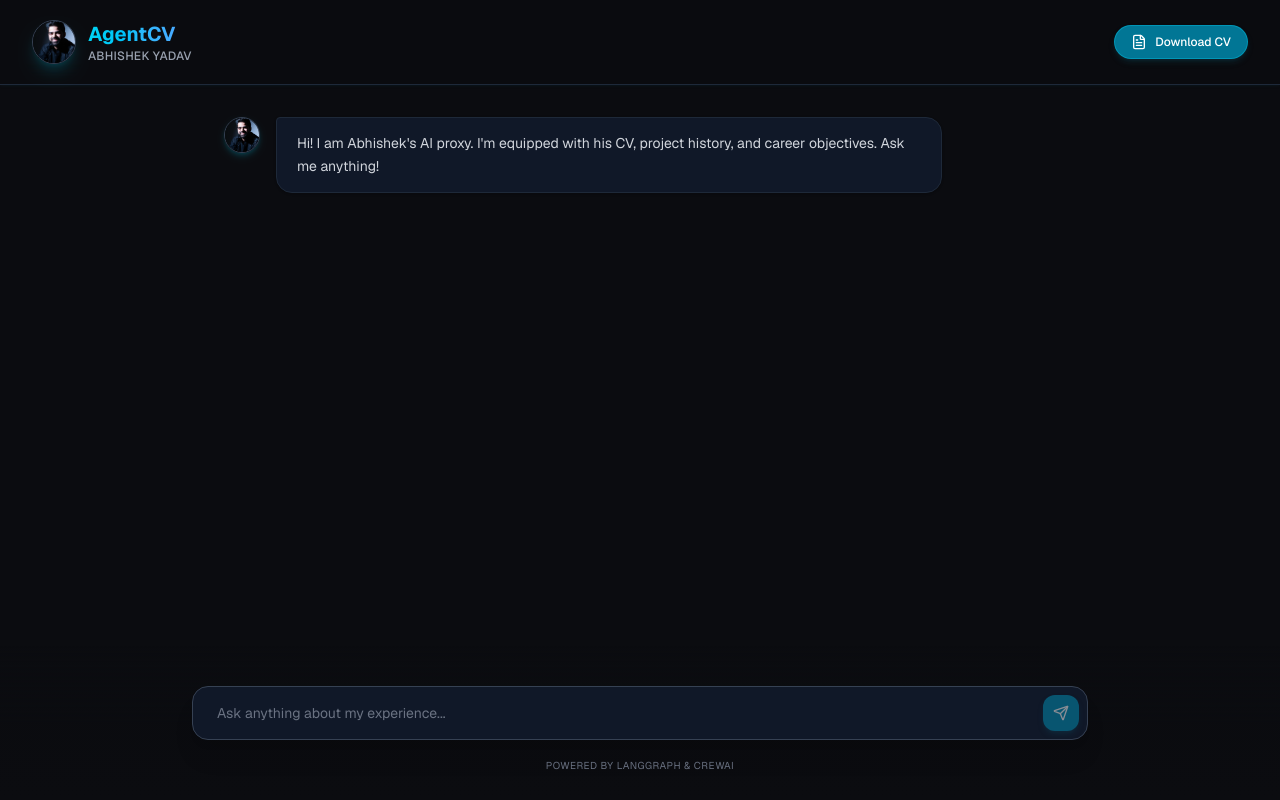
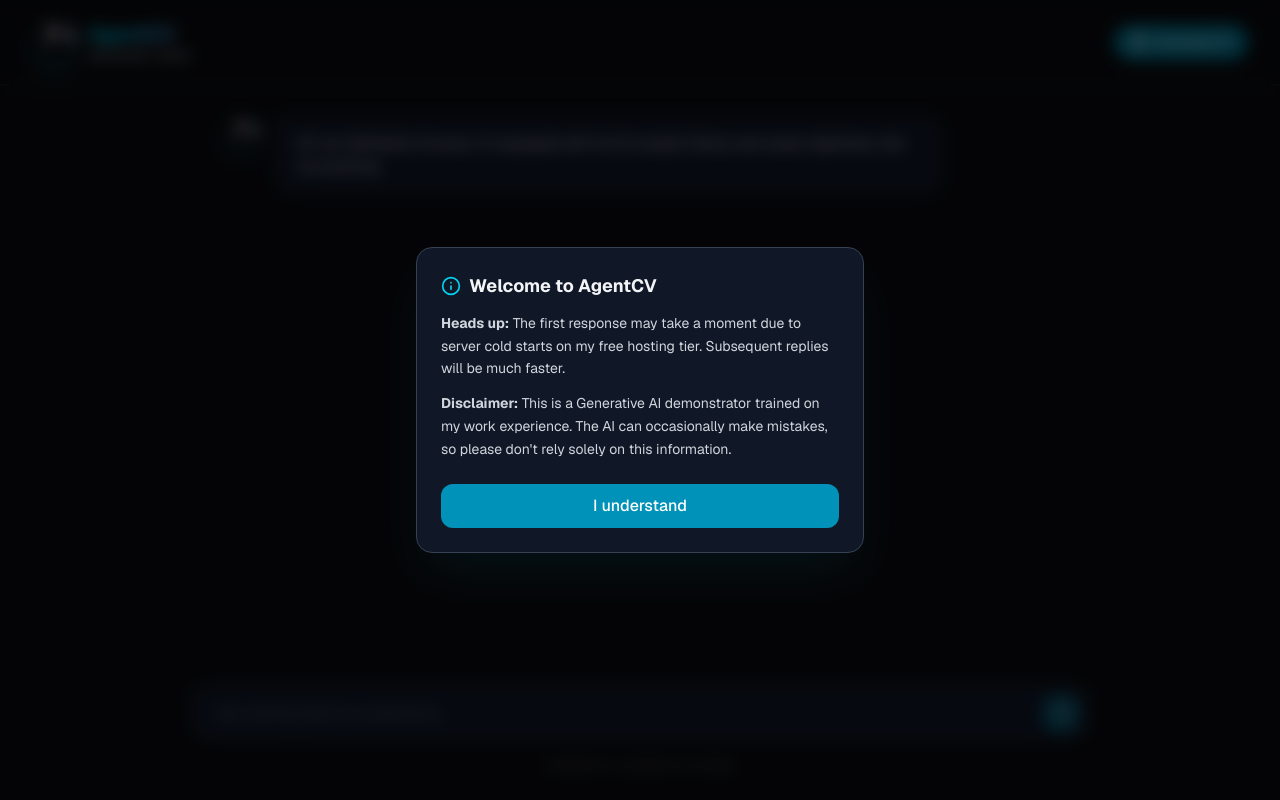
Before and after one commit to abhi-ky-work/agent-cv-GenAi-Agent-web-app, a Next.js app: page / in a window 1280 px wide. Built offline with nearby package versions, Linux system fonts and the light colour scheme.

Commit message:
disclaimer added

```diff
--- a/src/app/page.tsx
+++ b/src/app/page.tsx
@@ -2,7 +2,7 @@
 
 import Image from "next/image";
 import { useState, useRef, useEffect } from "react";
-import { Send, User, Loader2, Briefcase, FileText } from "lucide-react";
+import { Send, User, Loader2, Briefcase, FileText, Info } from "lucide-react";
 
 export default function Home() {
   const [messages, setMessages] = useState<{ role: "user" | "agent"; text: string }[]>([
@@ -10,6 +10,7 @@
   ]);
   const [input, setInput] = useState("");
   const [isLoading, setIsLoading] = useState(false);
+  const [showDisclaimer, setShowDisclaimer] = useState(true);
   const messagesEndRef = useRef<HTMLDivElement>(null);
 
   const scrollToBottom = () => {
@@ -30,7 +31,7 @@
     setIsLoading(true);
 
     try {
-      const backendUrl = process.env.NEXT_PUBLIC_BACKEND_URL || "http://localhost:8000";
+      const backendUrl = process.env.NEXT_PUBLIC_BACKEND_URL;
       const response = await fetch(`${backendUrl}/agent/invoke`, {
         method: "POST",
         headers: { "Content-Type": "application/json" },
@@ -62,6 +63,32 @@
 
   return (
     <div className="flex h-screen flex-col bg-[#0b0c10] text-gray-200 font-sans selection:bg-cyan-500/30">
+
+      {/* Disclaimer Modal */}
+      {showDisclaimer && (
+        <div className="fixed inset-0 z-50 flex items-center justify-center bg-black/60 backdrop-blur-sm p-4">
+          <div className="bg-gray-900 border border-gray-700 p-6 rounded-2xl max-w-md w-full shadow-2xl shadow-cyan-900/20 animate-in fade-in zoom-in duration-300">
+            <h2 className="text-lg font-bold text-gray-100 mb-3 flex items-center gap-2">
+              <Info className="w-5 h-5 text-cyan-400" />
+              Welcome to AgentCV
+            </h2>
+            <div className="text-sm text-gray-300 space-y-3 mb-6 leading-relaxed">
+              <p>
+                <strong>Heads up:</strong> The first response may take a moment due to server cold starts on my free hosting tier. Subsequent replies will be much faster.
+              </p>
+              <p>
+                <strong>Disclaimer:</strong> This is a Generative AI demonstrator trained on my work experience. The AI can occasionally make mistakes, so please don't rely solely on this information.
+              </p>
+            </div>
+            <button
+              onClick={() => setShowDisclaimer(false)}
+              className="w-full py-2.5 bg-cyan-600 hover:bg-cyan-500 text-white rounded-xl font-medium transition-colors"
+            >
+              I understand
+            </button>
+          </div>
+        </div>
+      )}
       {/* Premium Header */}
       <header className="flex items-center justify-between px-8 py-5 border-b border-gray-800 bg-[#0b0c10]/80 backdrop-blur-md sticky top-0 z-10 shadow-sm shadow-cyan-900/10">
         <div className="flex items-center gap-3">
```
